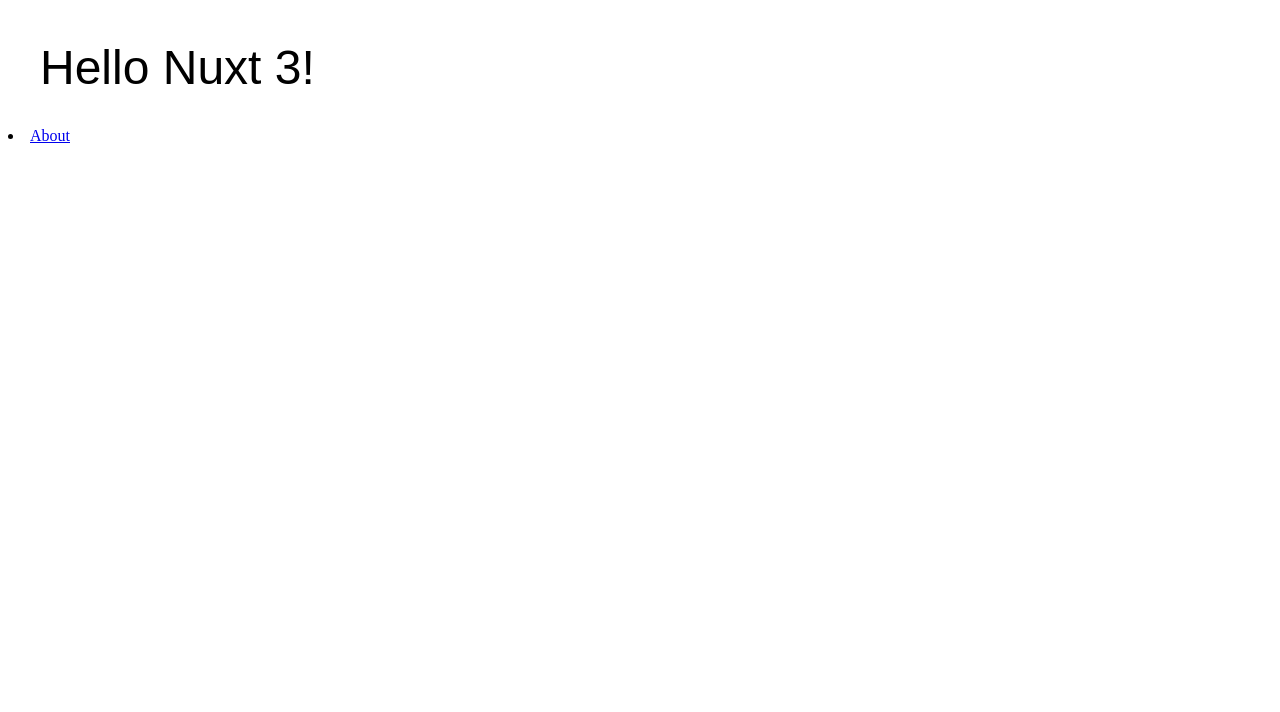
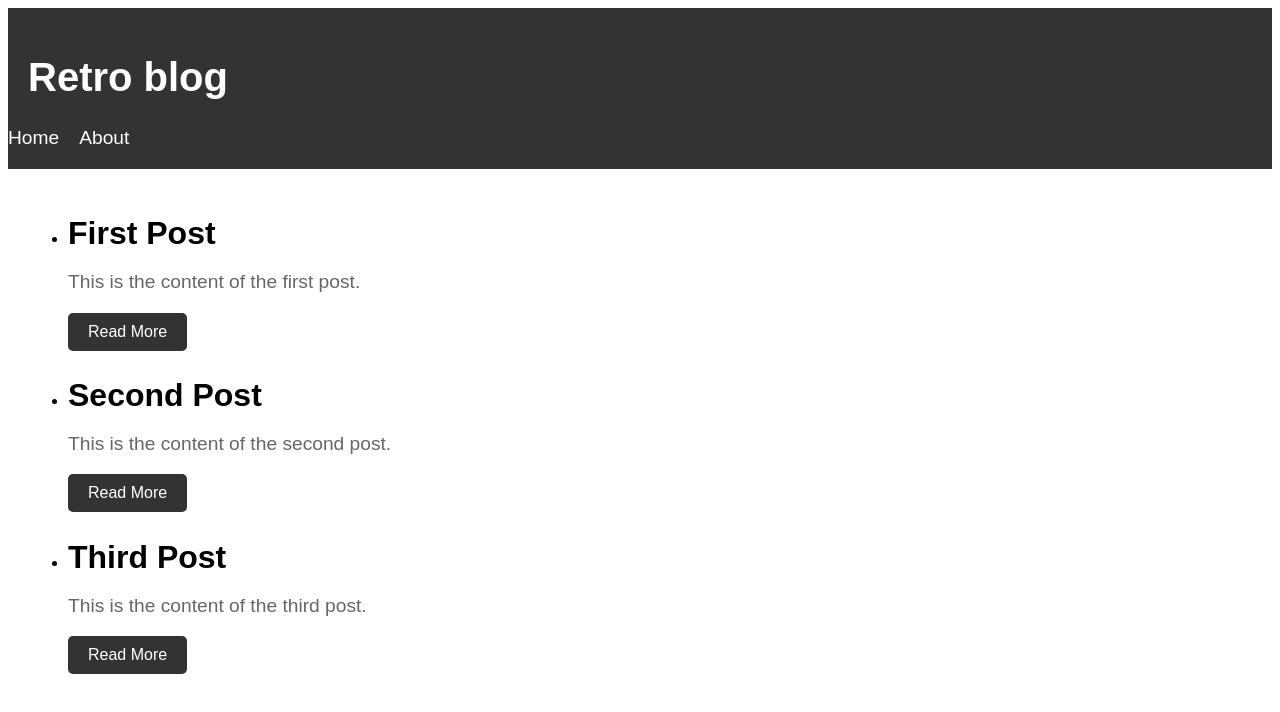
Before and after one commit to JubertErwee/RetroBlog, a Nuxt app: page / in a window 1280 px wide. Shown: the top 712 px of the page. Built offline with nearby package versions, Linux system fonts and the light colour scheme.

Commit message:
added home page skeletone

```diff
--- a/pages/index.vue
+++ b/pages/index.vue
@@ -1,18 +1,98 @@
 <script setup lang="ts">
-const version = 2 + 1
+const posts = [
+  { id: 1, title: 'First Post', content: 'This is the content of the first post.' },
+  { id: 2, title: 'Second Post', content: 'This is the content of the second post.' },
+  { id: 3, title: 'Third Post', content: 'This is the content of the third post.' }
+];
 </script>
 
 <template>
-  <div class="hello">
-    Hello Nuxt {{ version }}!
+  <div class="container">
+    <header>
+      <h1>Retro blog </h1>
+      <nav>
+        <ul>
+          <li><nuxt-link to="/" exact>Home</nuxt-link></li>
+          <li><nuxt-link to="/about">About</nuxt-link></li>
+          <!-- Add more navigation links here -->
+        </ul>
+      </nav>
+    </header>
+    <div class="blog">
+      <ul>
+        <li v-for="post in posts" :key="post.id" class="post">
+          <h2>{{ post.title }}</h2>
+          <p>{{ post.content }}</p>
+          <nuxt-link :to="'/post/' + post.id" class="btn">Read More</nuxt-link>
+        </li>
+      </ul>
+    </div>
   </div>
-  <li><nuxt-link to="/about" class="btn">About</nuxt-link></li>
 </template>
 
 <style scoped>
-.hello {
+.container {
   font-family: Arial, Helvetica, sans-serif;
-  font-size: 3rem;
-  padding: 2rem;
+}
+
+header {
+  background-color: #333;
+  color: #fff;
+  padding: 20px 0;
+}
+
+header h1 {
+  font-size: 2.5rem;
+  margin-left: 20px;
+}
+
+nav ul {
+  list-style: none;
+  margin: 0;
+  padding: 0;
+  margin-top: 10px;
+}
+
+nav ul li {
+  display: inline;
+  margin-right: 20px;
+}
+
+nav ul li a {
+  color: #fff;
+  text-decoration: none;
+  font-size: 1.2rem;
+}
+
+.blog {
+  padding: 20px;
+}
+
+.post {
+  margin-bottom: 20px;
+}
+
+h2 {
+  font-size: 2rem;
+  margin-bottom: 10px;
+}
+
+p {
+  font-size: 1.2rem;
+  color: #666;
+}
+
+.btn {
+  display: inline-block;
+  background-color: #333;
+  color: #fff;
+  padding: 10px 20px;
+  text-decoration: none;
+  border-radius: 5px;
+  transition: background-color 0.3s;
+}
+
+.btn:hover {
+  background-color: #555;
 }
 </style>
```
